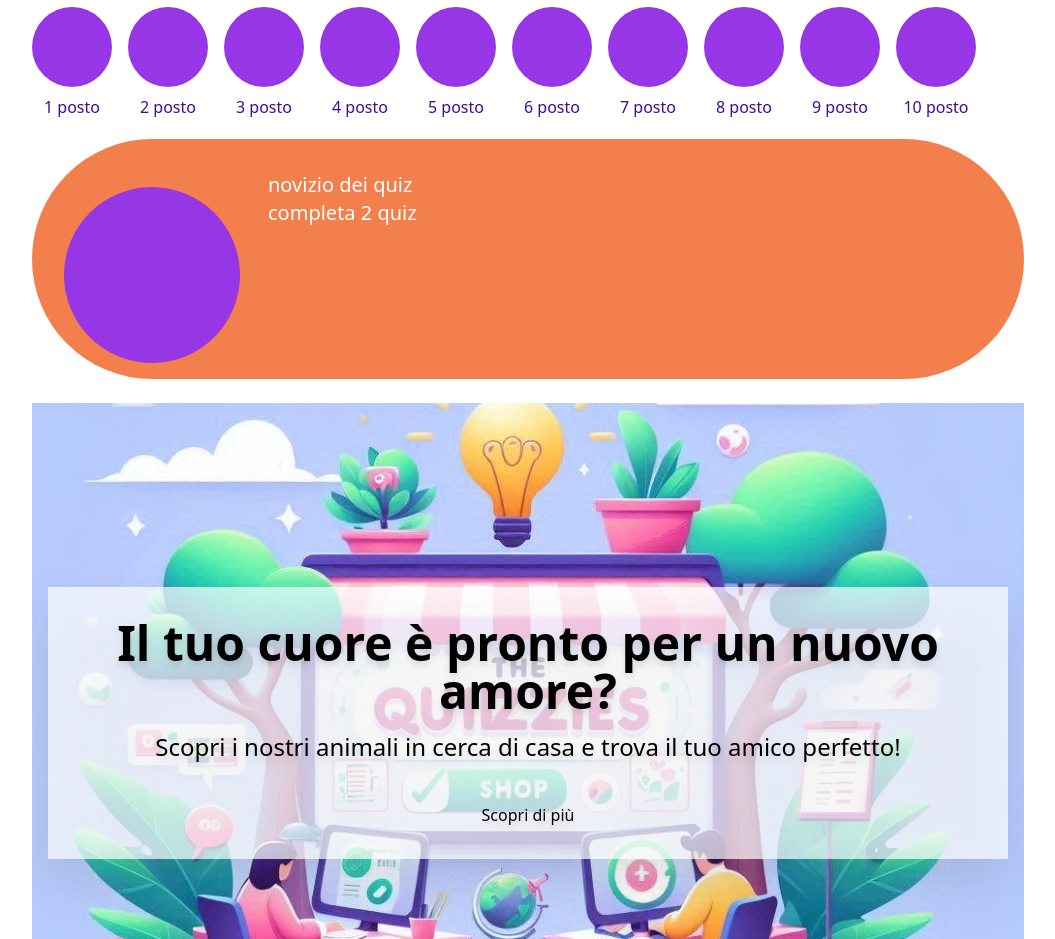
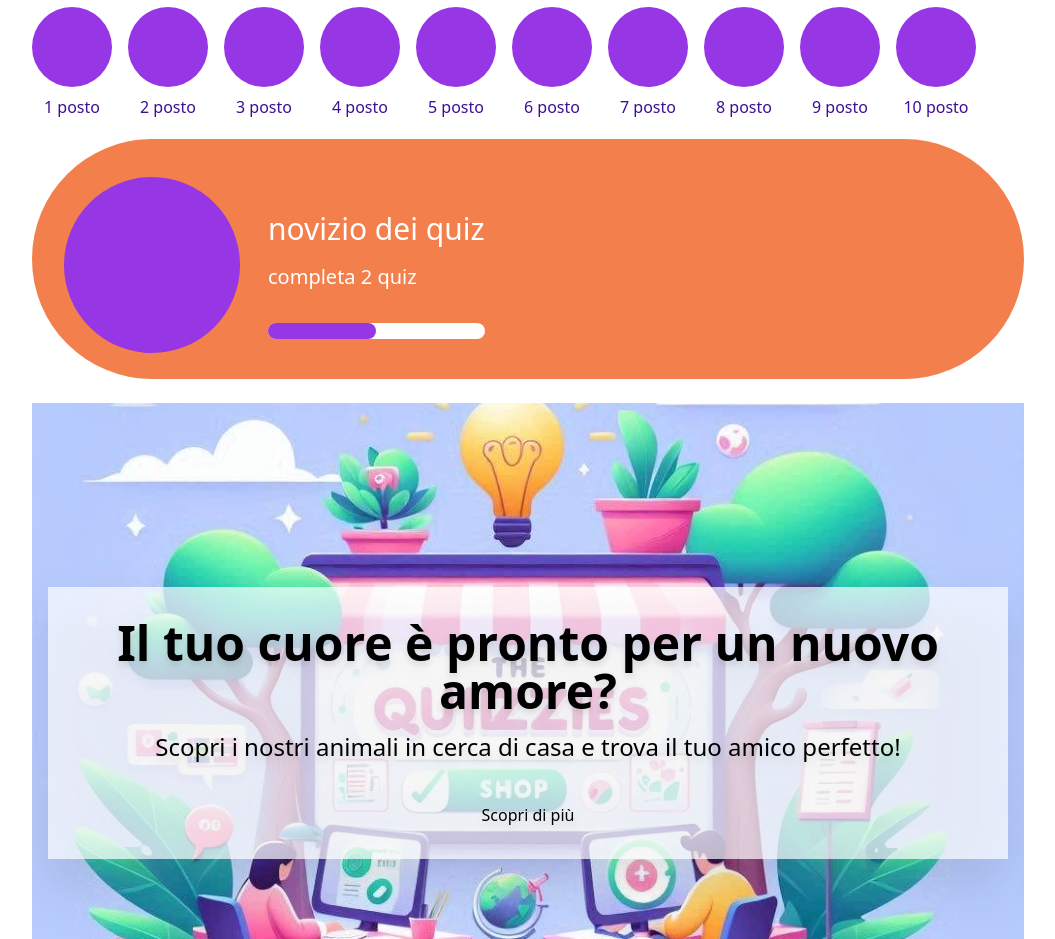
Before and after one commit to auroraloreti/quizzies, a React (Vite) app: page / in a window 1280 px wide. Shown: the part 1240-2179 px from the top of the page, without its empty margins (112-1167 px from the left). Built offline with nearby package versions, Linux system fonts and the light colour scheme.

Commit message:
barra di caricamento

```diff
--- a/src/Home/Achievement.jsx
+++ b/src/Home/Achievement.jsx
@@ -1,21 +1,22 @@
-export default function Achievement () {
+export default function Achievement() {
+  return (
+    <>
+      <div className=" bg-coral  rounded-full w-100% h-60 mb-6 flex flex-row">
+        <div className="flex items-center ">
+          <div className=" w-44 h-44 bg-lilac rounded-full ml-8 mt-3"></div>
 
-
-
-    return(
-        <>
-        <div className=" bg-coral  rounded-full w-100% h-60 mb-6 flex flex-row">
-            <div className="flex items-center ">
-            <div  className=" w-44 h-44 bg-lilac rounded-full ml-8 mt-8"  >
-         </div>
+          <div className=" ml-7 mt-8 text-xl">
+            <p className="text-white mb-4 text-3xl"> novizio dei quiz</p>
+            <p className="text-white">completa 2 quiz</p>
+            <div className="progress-bar bg-white rounded-full h-4 mt-8  ">
+              <div
+                className="progress-fill bg-lilac rounded-full h-4 "
+                style={{ width: "50%" }}
+              ></div>
             </div>
-            <div className=" ml-7 mt-8 text-xl" >
-                <p className="text-white"> novizio dei quiz</p>
-                <p className="text-white">completa 2 quiz</p>
-
-
-            </div>
+          </div>
         </div>
-        </>
-    )
-};
+      </div>
+    </>
+  );
+}
```
